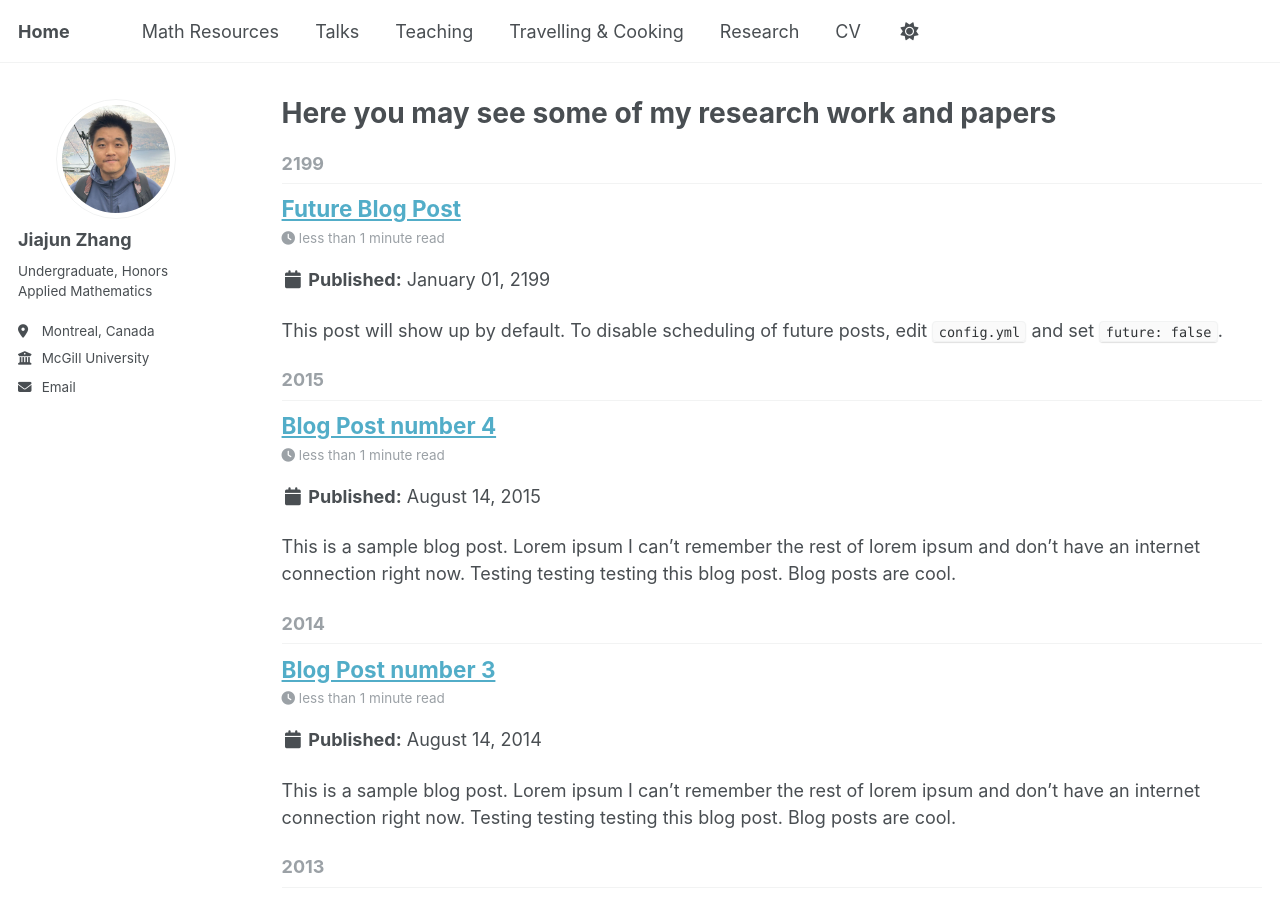
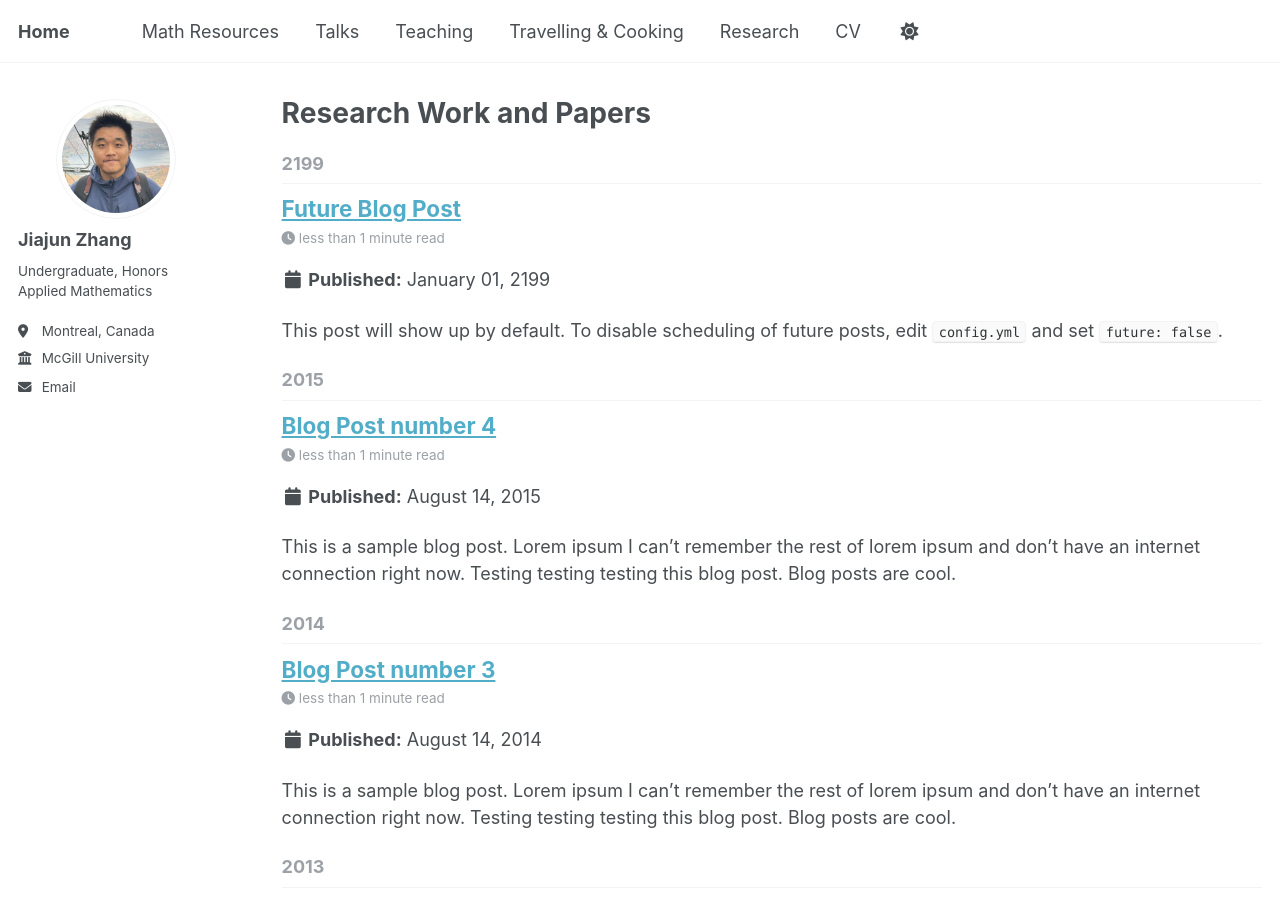
Before and after one commit to JohanssonRein/JohanssonRein.github.io, a Jekyll site: the page built from _pages/funmath.html, in a window 1280 px wide and 900 px high. Built offline with Jekyll 4.4.1, drawn with Linux system fonts in a browser that asks for light colours.

Commit message:
Update funmath.html

```diff
--- a/_pages/funmath.html
+++ b/_pages/funmath.html
@@ -1,7 +1,7 @@
 ---
 layout: archive
 permalink: /research/
-title: "Here you may see some of my research work and papers"
+title: "Research Work and Papers"
 author_profile: true
 ---
 
```
